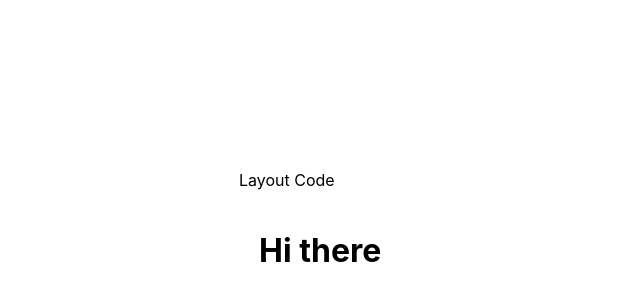
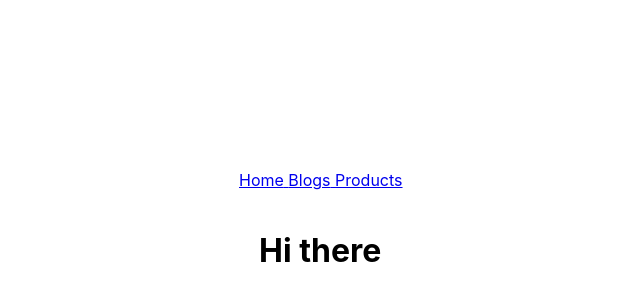
Before and after one commit to Jerga99/next-13-preview, a Next.js app: page / in a window 1280 px wide. Shown: the part 30-330 px from the top of the page, without its empty margins (1-641 px from the left). Built offline with nearby package versions, Linux system fonts and the light colour scheme.

Commit message:
Navigation

```diff
--- a/app/layout.jsx
+++ b/app/layout.jsx
@@ -1,11 +1,12 @@
 import "../styles/globals.css";
+import Navigation from "./shared/Navigation";
 
 export default function RootLayout({ children }) {
   return (
     <html>
       <head></head>
       <body className="container">
-        Layout Code
+        <Navigation />
         {children}
       </body>
     </html>
--- /dev/null
+++ b/app/shared/Navigation.jsx
@@ -0,0 +1,19 @@
+
+import Link from "next/link";
+
+export default function Navigation() {
+  const links = [
+    { name: "Home", path: "/" },
+    { name: "Blogs", path: "/blogs" },
+    { name: "Products", path: "/products" },
+  ]
+  return (
+    <div>
+      { links.map(link =>
+        <Link
+          key={link.name} href={link.path}>{link.name}{` `}
+        </Link>
+      )}
+    </div>
+  )
+}
```
